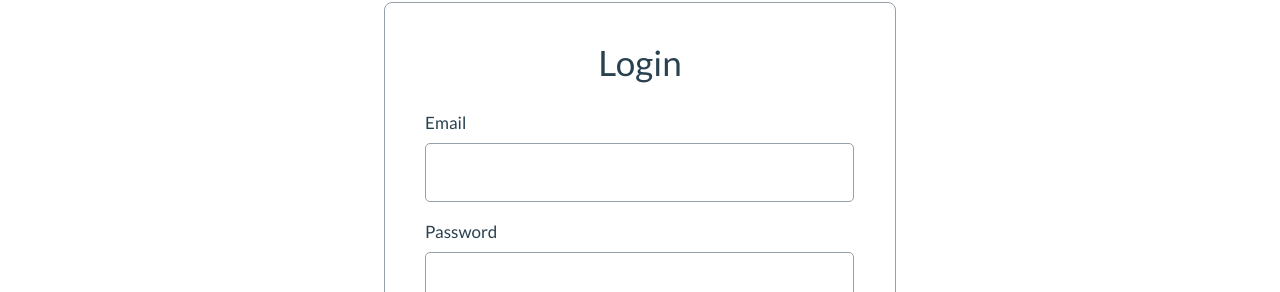
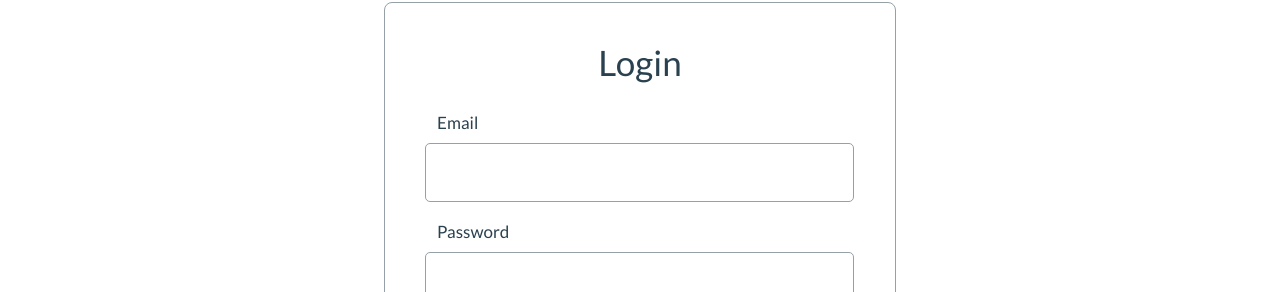
Before and after one commit to adittacse/ema-john-simple, a React (Vite) app: page /login in a window 1280 px wide. Shown: the part 206-498 px from the top of the page. Built offline with nearby package versions, Linux system fonts and the light colour scheme.

Commit message:
login page design updated

```diff
--- a/src/components/Login/Login.css
+++ b/src/components/Login/Login.css
@@ -27,6 +27,7 @@
 }
 
 .form-control label {
+    padding-left: 12px;
     display: block;
     font-family: 'Lato';
     font-style: normal;
```
